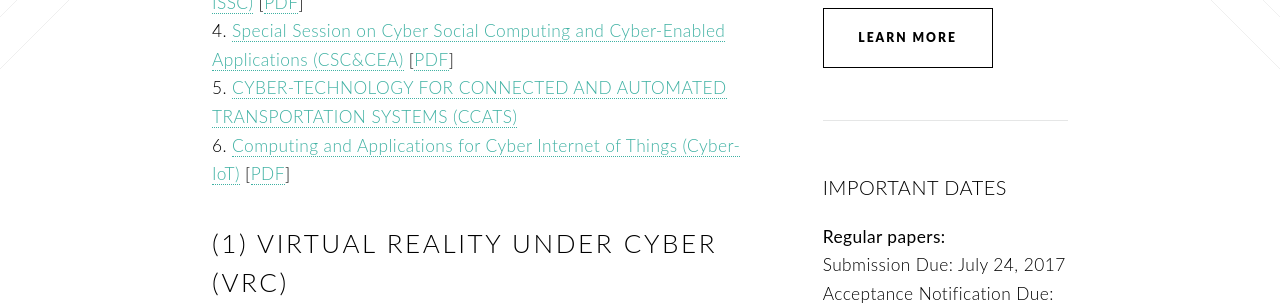
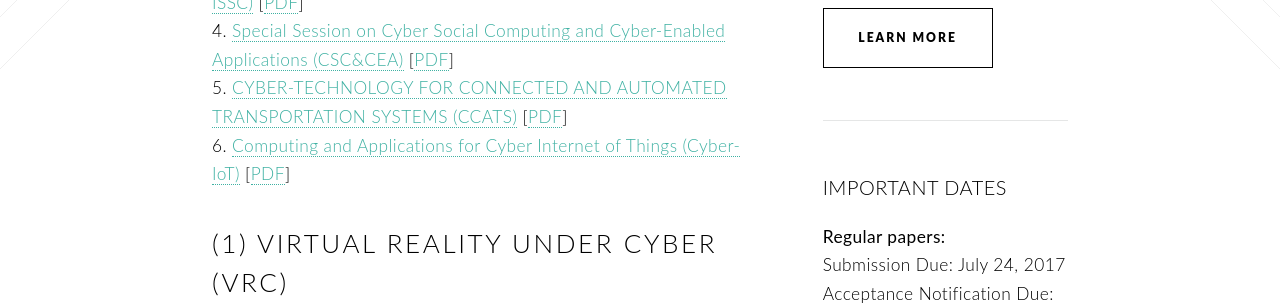
Before and after one commit to cyber-science/2017, a Jekyll site: the page built from special-session.md, in a window 1280 px wide and 900 px high. Shown: the part 364-669 px from the top of the window. Built offline with Jekyll 4.4.1, drawn with Linux system fonts in a browser that asks for light colours; nearby versions of some CDN libraries.

Commit message:
ccats flyer

```diff
--- a/special-session.md
+++ b/special-session.md
@@ -12,7 +12,7 @@ icon: fa-file-text
 2. [Cyber-Enabled Smart Environment and Healthcare (Cyber-ESEH)](#2-cyber-enabled-smart-environment-and-healthcare-cyber-eseh) [[PDF](/2017/download/CyberESEH2017.pdf)]
 3. [Cyber-enabled Intelligent Sensing and Smart Computing (Cyber-ISSC)](#3-cyber-enabled-intelligent-sensing-and-smart-computing-cyber-issc) [[PDF](/2017/download/CyberISSC2017.pdf)]
 4. [Special Session on Cyber Social Computing and Cyber-Enabled Applications (CSC&CEA)](#4-special-session-on-cyber-social-computing-and-cyber-enabled-applications-csccea) [[PDF](/2017/download/CyberCSC&CEA2017.pdf)]
-5. [CYBER-TECHNOLOGY FOR CONNECTED AND AUTOMATED TRANSPORTATION SYSTEMS (CCATS)](#5-cyber-technology-for-connected-and-automated-transportation-systems-ccats)
+5. [CYBER-TECHNOLOGY FOR CONNECTED AND AUTOMATED TRANSPORTATION SYSTEMS (CCATS)](#5-cyber-technology-for-connected-and-automated-transportation-systems-ccats) [[PDF](/2017/download/CyberCCATS2017.pdf)]
 6. [Computing and Applications for Cyber Internet of Things (Cyber-IoT)](#6-computing-and-applications-for-cyber-internet-of-things-cyber-iot) [[PDF](/2017/download/CyberIoT2017.pdf)]
 
 ## (1) Virtual Reality under Cyber (VRC)
```
Also changed, not shown: 1 other file.
